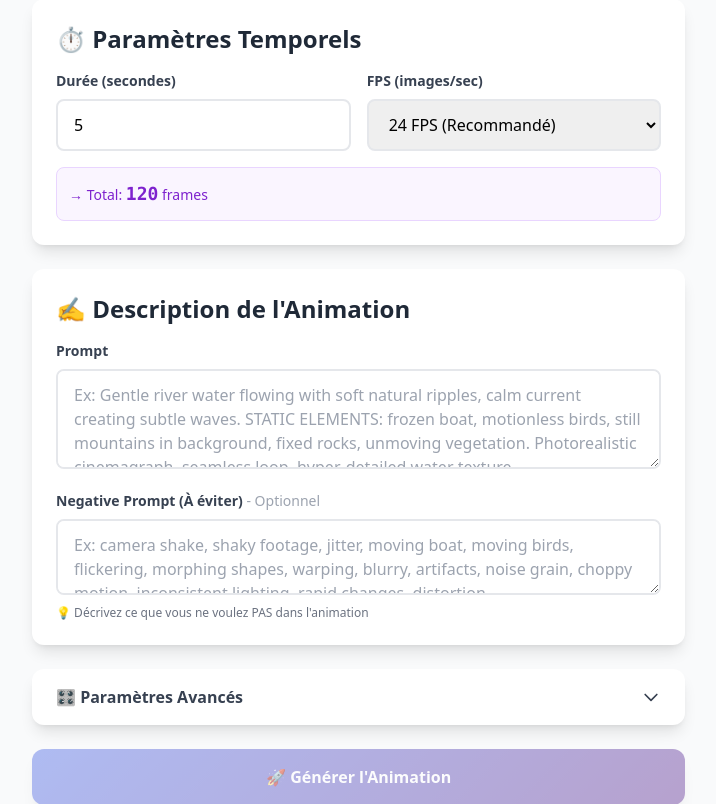
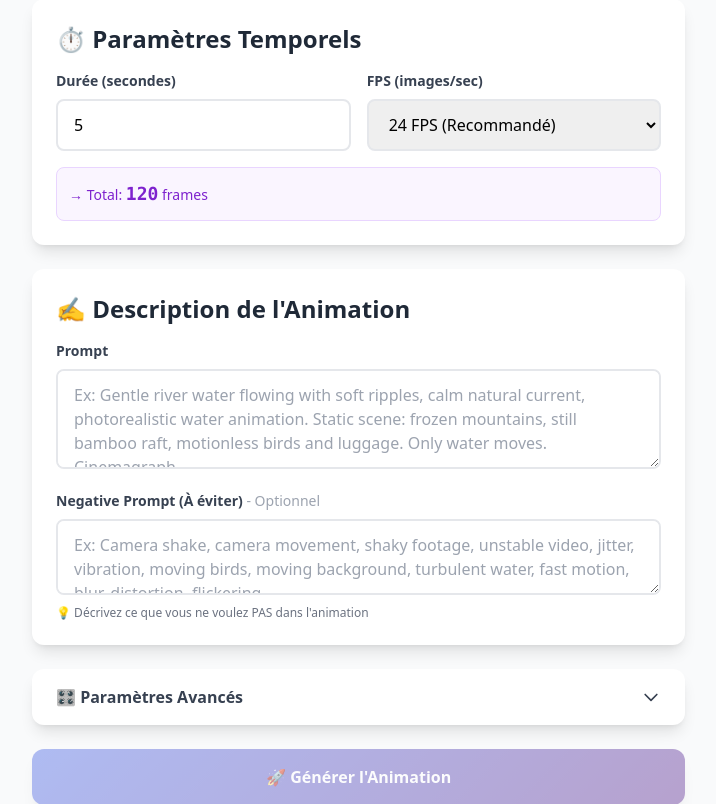
Before and after one commit to KaRn1zC/GEGM_MotionLab, a Flask app: page / in a window 1280 px wide. Shown: the part 897-1701 px from the top of the page, without its empty margins (112-828 px from the left). Run offline with Flask 3, Linux system fonts and the light colour scheme; parts of the project's set-up code (start-up, migrations or seed data) failed here and were passed over; some libraries are stand-ins or nearby versions.

Commit message:
corrections exemples promtps

```diff
--- a/web_interface/templates/index.html
+++ b/web_interface/templates/index.html
@@ -178,7 +178,7 @@
                             Prompt
                         </label>
                         <textarea id="prompt" rows="3"
-                                  placeholder="Ex: Gentle river water flowing with soft natural ripples, calm current creating subtle waves. STATIC ELEMENTS: frozen boat, motionless birds, still mountains in background, fixed rocks, unmoving vegetation. Photorealistic cinemagraph, seamless loop, hyper-detailed water texture."
+                                  placeholder="Ex: Gentle river water flowing with soft ripples, calm natural current, photorealistic water animation. Static scene: frozen mountains, still bamboo raft, motionless birds and luggage. Only water moves. Cinemagraph."
                                   class="w-full px-4 py-3 border-2 border-gray-200 rounded-lg focus:ring-2 focus:ring-purple-500 focus:border-transparent transition"></textarea>
                     </div>
 
@@ -188,7 +188,7 @@
                             <span class="text-gray-400 font-normal">- Optionnel</span>
                         </label>
                         <textarea id="negative_prompt" rows="2"
-                                  placeholder="Ex: camera shake, shaky footage, jitter, moving boat, moving birds, flickering, morphing shapes, warping, blurry, artifacts, noise grain, choppy motion, inconsistent lighting, rapid changes, distortion"
+                                  placeholder="Ex: Camera shake, camera movement, shaky footage, unstable video, jitter, vibration, moving birds, moving background, turbulent water, fast motion, blur, distortion, flickering."
                                   class="w-full px-4 py-3 border-2 border-gray-200 rounded-lg focus:ring-2 focus:ring-purple-500 focus:border-transparent transition"></textarea>
                         <p class="text-xs text-gray-500 mt-1">
                             💡 Décrivez ce que vous ne voulez PAS dans l'animation
```
